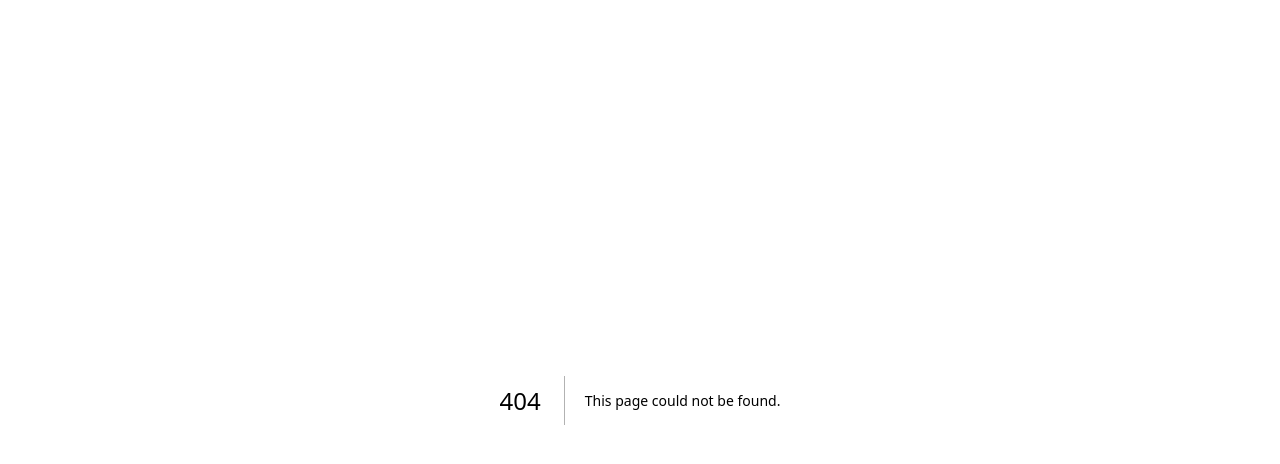
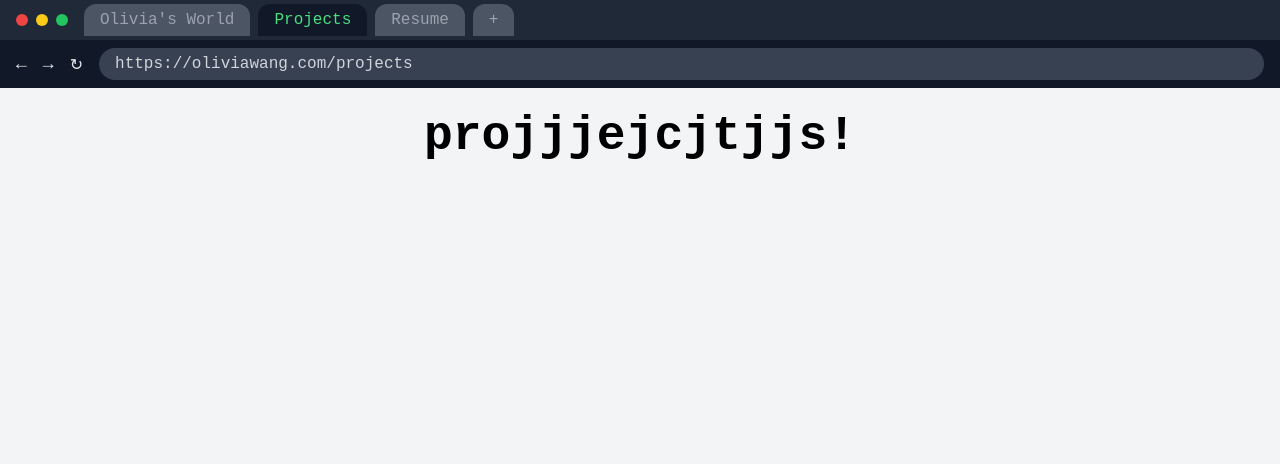
Before and after one commit to artoyw/my-portfolio, a Next.js app: page /projects in a window 1280 px wide. Before the commit this address had no page. Shown: the top 464 px of the page. Built offline with nearby package versions, Linux system fonts and the light colour scheme.

Commit message:
home page updates

```diff
--- a/package.json
+++ b/package.json
@@ -15,6 +15,7 @@
     "@tailwindcss/forms": "^0.5.10",
     "class-variance-authority": "^0.7.1",
     "clsx": "^2.1.1",
+    "framer-motion": "^12.11.0",
     "lucide-react": "^0.510.0",
     "motion": "^12.11.0",
     "next": "15.2.4",
--- a/src/app/about/page.tsx
+++ /dev/null
@@ -1,13 +0,0 @@
-'use client';
-
-export default function About() {
-  return (
-    <main className="min-h-screen bg-white flex justify-center items-center">
-      <div className="text-center">
-        <h1 className="text-5xl font-bold text-black">
-          Yay!
-        </h1>
-      </div>
-    </main>
-  );
-}
--- a/src/app/home/page.tsx
+++ b/src/app/home/page.tsx
@@ -1,13 +1,52 @@
 'use client';
+import WindowLayout from '../../components/WindowLayout';
+import Image from 'next/image';
+import { Typewriter } from '../../components/Typewriter/index';
+import olivia1 from "@/src/assets/images/olivia1.jpg";
 
 export default function Home() {
   return (
     <main className="min-h-screen bg-white flex justify-center items-center">
-      <div className="text-center">
-        <h1 className="text-5xl font-bold text-black">
-          Yay!
-        </h1>
-      </div>
+        <WindowLayout>
+            <div className='flex flex-col space-y-4'>
+                <div className="text-left text-6xl font-bold text-gray-800">
+                    Hello! I'm Olivia.
+                </div>
+
+                <div className="whitespace-pre-wrap">
+                    <span className="text-black text-2xl">{"I am a "}</span>
+                    <Typewriter
+                    text={[
+                        "future Software Engineer",
+                        "Longhorn🤘 in Computer Science (Hook 'em!)",
+                        "work in progress (and proud of it)",
+                        "someone who finds joy in the little things",
+                        "HUGE foodie!!",
+                    ]}
+                    speed={70}
+                    className="text-green-500 text-l font-bold"
+                    waitTime={1500}
+                    deleteSpeed={40}
+                    cursorChar={"_"}
+                    />
+                </div>
+
+                <div className="flex flex-row items-start space-x-6 p-6">
+                <Image
+                    src={olivia1}
+                    alt="Olivia smiling"
+                    width={500}
+                    className="rounded-xl object-cover shadow-md"
+                    />
+                    <div className="text-black space-y-4">
+                        <p>💻 I'm interested in the intersection of tech, business, design, & applying them to create solutions. I also have a soft spot for hojicha🍵, taking walks at sunset🌇, and making impulse purchases💸🤭...</p>
+                        <p>🌱 I believe in developing technology to make life more intuitive, inclusive, and joyful—whether that means simplifying the everyday or amplifying voices that deserve to be heard. For me, tech is a way to leave things better than I found them! 🕊️❤️ </p>
+                        <p>💌 This is my corner of the web — feel free to click around and stay awhile 🌼🗺️</p>
+                    </div>
+                </div>
+            </div>
+
+        </WindowLayout>
     </main>
   );
 }
--- /dev/null
+++ b/src/app/projects/page.tsx
@@ -0,0 +1,17 @@
+'use client';
+
+import WindowLayout from "../../components/WindowLayout";
+
+export default function About() {
+  return (
+    <main className="min-h-screen bg-white flex justify-center items-center">
+      <WindowLayout>
+        <div className="text-center">
+          <h1 className="text-5xl font-bold text-black">
+            projjjejcjtjjs!
+          </h1>
+        </div>
+      </WindowLayout>
+    </main>
+  );
+}
--- /dev/null
+++ b/src/app/resume/page.tsx
@@ -0,0 +1,17 @@
+'use client';
+
+import WindowLayout from "../../components/WindowLayout";
+
+export default function About() {
+  return (
+    <main className="min-h-screen bg-white flex justify-center items-center">
+        <WindowLayout>
+            <div className="text-center">
+                <h1 className="text-5xl font-bold text-black">
+                resume tvd!
+                </h1>
+            </div>
+      </WindowLayout>
+    </main>
+  );
+}
--- /dev/null
+++ b/src/components/Typewriter/index.tsx
@@ -0,0 +1,133 @@
+import { useEffect, useState } from "react"
+import { motion, Variants } from "framer-motion"
+
+import { cn } from "@/lib/utils"
+
+interface TypewriterProps {
+  text: string | string[]
+  speed?: number
+  initialDelay?: number
+  waitTime?: number
+  deleteSpeed?: number
+  loop?: boolean
+  className?: string
+  showCursor?: boolean
+  hideCursorOnType?: boolean
+  cursorChar?: string | React.ReactNode
+  cursorAnimationVariants?: {
+    initial: Variants["initial"]
+    animate: Variants["animate"]
+  }
+  cursorClassName?: string
+}
+
+const Typewriter = ({
+  text,
+  speed = 50,
+  initialDelay = 0,
+  waitTime = 2000,
+  deleteSpeed = 30,
+  loop = true,
+  className,
+  showCursor = true,
+  hideCursorOnType = false,
+  cursorChar = "|",
+  cursorClassName = "ml-1",
+  cursorAnimationVariants = {
+    initial: { opacity: 0 },
+    animate: {
+      opacity: 1,
+      transition: {
+        duration: 0.01,
+        repeat: Infinity,
+        repeatDelay: 0.4,
+        repeatType: "reverse",
+      },
+    },
+  },
+}: TypewriterProps) => {
+  const [displayText, setDisplayText] = useState("")
+  const [currentIndex, setCurrentIndex] = useState(0)
+  const [isDeleting, setIsDeleting] = useState(false)
+  const [currentTextIndex, setCurrentTextIndex] = useState(0)
+
+  const texts = Array.isArray(text) ? text : [text]
+
+  useEffect(() => {
+    let timeout: NodeJS.Timeout
+
+    const currentText = texts[currentTextIndex]
+
+    const startTyping = () => {
+      if (isDeleting) {
+        if (displayText === "") {
+          setIsDeleting(false)
+          if (currentTextIndex === texts.length - 1 && !loop) {
+            return
+          }
+          setCurrentTextIndex((prev) => (prev + 1) % texts.length)
+          setCurrentIndex(0)
+          timeout = setTimeout(() => {}, waitTime)
+        } else {
+          timeout = setTimeout(() => {
+            setDisplayText((prev) => prev.slice(0, -1))
+          }, deleteSpeed)
+        }
+      } else {
+        if (currentIndex < currentText.length) {
+          timeout = setTimeout(() => {
+            setDisplayText((prev) => prev + currentText[currentIndex])
+            setCurrentIndex((prev) => prev + 1)
+          }, speed)
+        } else if (texts.length > 1) {
+          timeout = setTimeout(() => {
+            setIsDeleting(true)
+          }, waitTime)
+        }
+      }
+    }
+
+    // Apply initial delay only at the start
+    if (currentIndex === 0 && !isDeleting && displayText === "") {
+      timeout = setTimeout(startTyping, initialDelay)
+    } else {
+      startTyping()
+    }
+
+    return () => clearTimeout(timeout)
+  }, [
+    currentIndex,
+    displayText,
+    isDeleting,
+    speed,
+    deleteSpeed,
+    waitTime,
+    texts,
+    currentTextIndex,
+    loop,
+  ])
+
+  return (
+    <div className={`inline whitespace-pre-wrap tracking-tight ${className}`}>
+      <span className="text-2xl">{displayText}</span>
+      {showCursor && (
+        <motion.span
+          variants={cursorAnimationVariants}
+          className={cn(
+            cursorClassName,
+            hideCursorOnType &&
+              (currentIndex < texts[currentTextIndex].length || isDeleting)
+              ? "hidden"
+              : ""
+          )}
+          initial="initial"
+          animate="animate"
+        >
+          {cursorChar}
+        </motion.span>
+      )}
+    </div>
+  )
+}
+
+export { Typewriter }
--- /dev/null
+++ b/src/components/WindowLayout/index.tsx
@@ -0,0 +1,97 @@
+'use client';
+
+import { usePathname, useRouter } from 'next/navigation';
+import { useState, useEffect } from 'react';
+
+const tabMap: { [key: string]: string } = {
+  '/home': "Olivia's World",
+  '/projects': 'Projects',
+  '/resume': 'Resume',
+};
+
+const tabs = ['Olivia\'s World', 'Projects', 'Resume'];
+
+export default function WindowLayout({ children }: { children: React.ReactNode }) {
+  const pathname = usePathname();
+  const router = useRouter();
+  const [activeTab, setActiveTab] = useState<string>("Olivia's World");
+
+  useEffect(() => {
+    const matchedTab = tabMap[pathname];
+    setActiveTab(matchedTab ?? "Olivia's World");
+  }, [pathname]);
+
+  const handleTabClick = (tab: string) => {
+    switch (tab) {
+      case "Olivia's World":
+        router.push('/home');
+        break;
+      case "Projects":
+        router.push('/projects');
+        break;
+      case "Resume":
+        router.push('/resume');
+        break;
+    }
+  };
+
+
+  return (
+    <div className="min-h-screen w-full bg-gray-100 text-gray-100 font-mono">
+      <div className="flex items-center px-4 py-1 bg-gray-800 space-x-4 mb-0">
+        <div className="flex space-x-2">
+          <span className="w-3 h-3 bg-red-500 rounded-full cursor-pointer"
+            onClick={() => router.push('/')}></span>
+          <span className="w-3 h-3 bg-yellow-400 rounded-full"></span>
+          <span className="w-3 h-3 bg-green-500 rounded-full"></span>
+        </div>
+
+        {/* tabs */}
+        <div className="flex space-x-2">
+          <div className="flex space-x-2">
+          {tabs.map((tab) => (
+            <button
+              key={tab}
+              onClick={() => handleTabClick(tab)}
+              className={`px-4 py-1 rounded-t-xl transition-colors duration-200 ${
+                activeTab === tab
+                  ? 'bg-gray-900 text-green-400'
+                  : 'bg-gray-600 text-gray-400 hover:text-white'
+              }`}
+            >
+              {tab}
+            </button>
+          ))}
+        </div>
+
+          <div className="px-4 py-1 bg-gray-600 rounded-t-xl text-gray-400 cursor-default">+</div>
+        </div>
+        <div className="w-10" />
+      </div>
+
+      {/* address bar */}
+      <div className="bg-gray-900 px-4 py-2 text-center w-full mt-0">
+        <div className="flex items-center gap-4 w-full mx-auto">
+
+          {/* nav buts*/}
+          <button className="flex items-center text-lg justify-center text-gray-200">
+            ←
+          </button>
+          <button className="flex items-center text-lg justify-center text-gray-200">
+            →
+          </button>
+          <button className="pt-1 flex items-center text-m justify-center text-gray-200">
+            ↻
+          </button>
+
+
+        <div className="text-left bg-gray-700 px-4 py-1 rounded-full inline-block text-gray-300 w-full">
+          https://oliviawang.com/{activeTab.toLowerCase().replace(/ /g, '-')}
+        </div>
+        </div>
+      </div>
+
+      <main className="p-6">{children}</main>
+    </div>
+  );
+}
```
Also changed, not shown: 2 other files (tests, documents, lock files or other folders).
